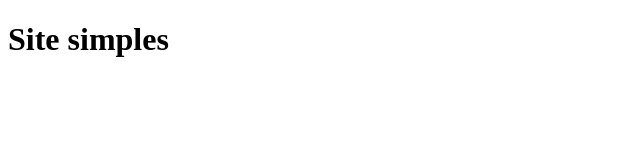
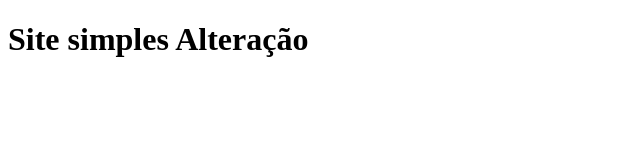
Before and after one commit to DWI-TI20/site_simples, a plain HTML site: page index.html in a window 1280 px wide. Shown: the whole page, without its empty margins (0-640 px from the left). Drawn offline with Linux system fonts and the light colour scheme.

Commit message:
Exemplo de alteração de git

```diff
--- a/index.html
+++ b/index.html
@@ -10,6 +10,7 @@
 <body>
     <h1>
         Site simples
+        Alteração
     </h1>
 </body>
 </html>
```
